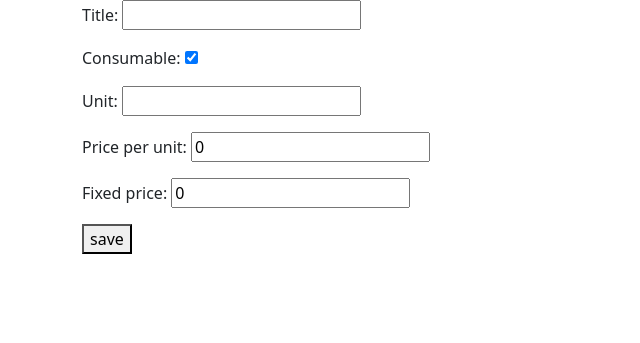
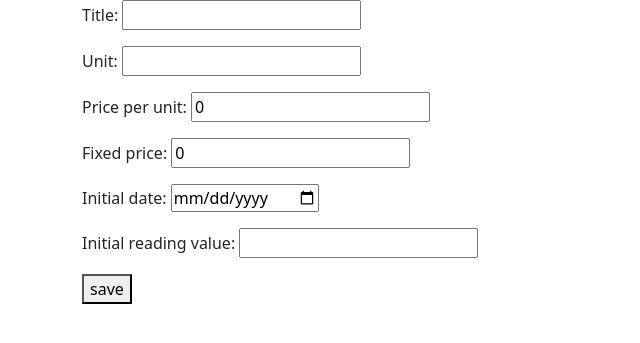
Before and after one commit to Dymirt/cs50web, a Django app: page /counter/create/ in a window 1280 px wide. Shown: the part 56-399 px from the top of the page, without its empty margins (0-640 px from the left). Run offline with Django 3.2, Linux system fonts and the light colour scheme; a user stored in the database is signed in.

Commit message:
removing consumable feature
Signed-off-by: Dymirt <kolidadmytro@gmail.com>

```diff
--- a/capstone/counters/forms.py
+++ b/capstone/counters/forms.py
@@ -1,4 +1,4 @@
-from django.forms import ModelForm
+from django.forms import ModelForm, DateField, DecimalField
 from django.forms.widgets import DateInput
 from .models import Reading, Counter
 
@@ -6,7 +6,7 @@ from .models import Reading, Counter
 class ReadingForm(ModelForm):
     class Meta:
         model = Reading
-        fields = ('counter', 'date', 'value')
+        fields = "__all__"
 
         widgets = {
             'date': DateInput(attrs={"type": "date"}),
@@ -20,6 +20,9 @@ class ReadingForm(ModelForm):
 
 
 class CounterForm(ModelForm):
+    initial_date = DateField(widget=DateInput(attrs={"type": "date"}))
+    initial_reading_value = DecimalField()
+
     class Meta:
         model = Counter
-        fields = ('title', 'consumable', 'unit', 'price_per_unit', 'fixed_price')
+        exclude = ["user"]
--- a/capstone/counters/models.py
+++ b/capstone/counters/models.py
@@ -3,9 +3,10 @@ from django.contrib.auth import get_user_model
 
 
 class Counter(models.Model):
-    user = models.ForeignKey(get_user_model(), on_delete=models.CASCADE, related_name="counters")
+    user = models.ForeignKey(
+        get_user_model(), on_delete=models.CASCADE, related_name="counters"
+    )
     title = models.CharField(max_length=60)
-    consumable = models.BooleanField(default=True)
     unit = models.CharField(max_length=60, blank=True, null=True)
     price_per_unit = models.DecimalField(max_digits=5, decimal_places=2, default=0)
     fixed_price = models.DecimalField(max_digits=5, decimal_places=2, default=0)
@@ -22,13 +23,13 @@ class Reading(models.Model):
         "Counter", related_name="readings", on_delete=models.CASCADE
     )
     date = models.DateField()
-    value = models.DecimalField(max_digits=10, decimal_places=2, blank=True)
+    value = models.DecimalField(max_digits=10, decimal_places=2)
 
     def __str__(self):
         return f"{self.counter.title} {self.value} on {self.date}"
 
     def get_previous_reading(self):
-        return self.counter.readings.filter(pk__lt=self.pk).order_by('-pk').first()
+        return self.counter.readings.filter(pk__lt=self.pk).order_by("-pk").first()
 
     def usage_in_units(self):
         previous_reading = self.get_previous_reading()
@@ -37,8 +38,13 @@ class Reading(models.Model):
 
     def payment(self):
         if self.get_previous_reading():
-            if self.counter.consumable:
-                if self.usage_in_units():
-                    total = self.usage_in_units() * float(self.counter.price_per_unit)
-                    return total + float(self.counter.fixed_price) if self.counter.fixed_price else total
+            if self.usage_in_units():
+                total = self.usage_in_units() * float(self.counter.price_per_unit)
+                return total + float(self.counter.fixed_price) if self.counter.fixed_price else total
             return self.counter.fixed_price
+
+
+"""class Payment(models.Model):
+    counter = models.ForeignKey("Counter", related_name="readings", on_delete=models.CASCADE)
+    date = models.DateField()
+    value = models.DecimalField(max_digits=5, decimal_places=2, default=0)"""
--- a/capstone/counters/templates/counters/summary.html
+++ b/capstone/counters/templates/counters/summary.html
@@ -3,7 +3,7 @@
 <div class="row justify-content-between">
     {% for object in object_list %}
     {% with counter=object %}
-    <div class="col-auto shadow rounded ">
+    <div class="col-auto shadow rounded m-1 g-1">
         {% include 'counters/partials/summary_per_month_table.html' %}
     </div>
     {% endwith %}
```
Also changed, not shown: capstone/counters/templates/counters/partials/summary_per_month_table.html (+15 -2 lines), capstone/counters/tests.py (+2 -9 lines), capstone/counters/migrations/0005_remove_counter_consumable_alter_reading_value.py (added), capstone/counters/migrations/0006_alter_reading_value.py (added), capstone/db.sqlite3.
